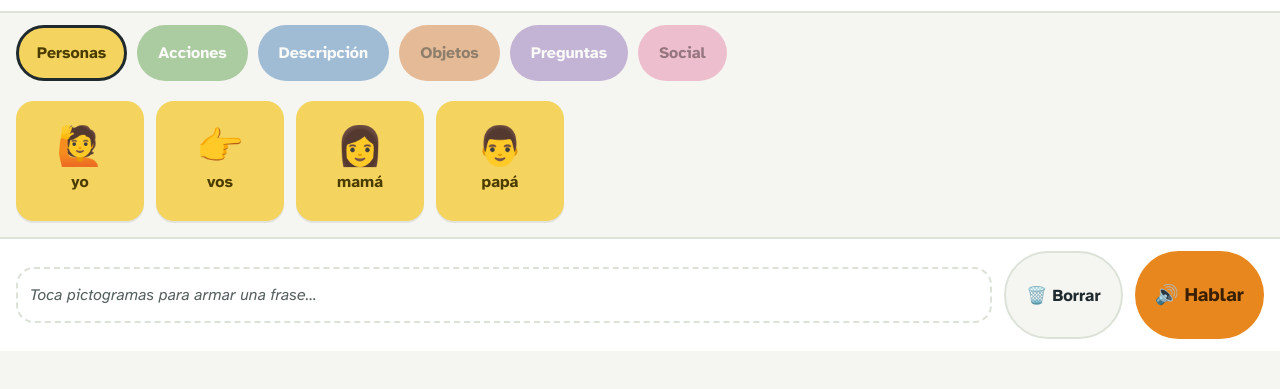
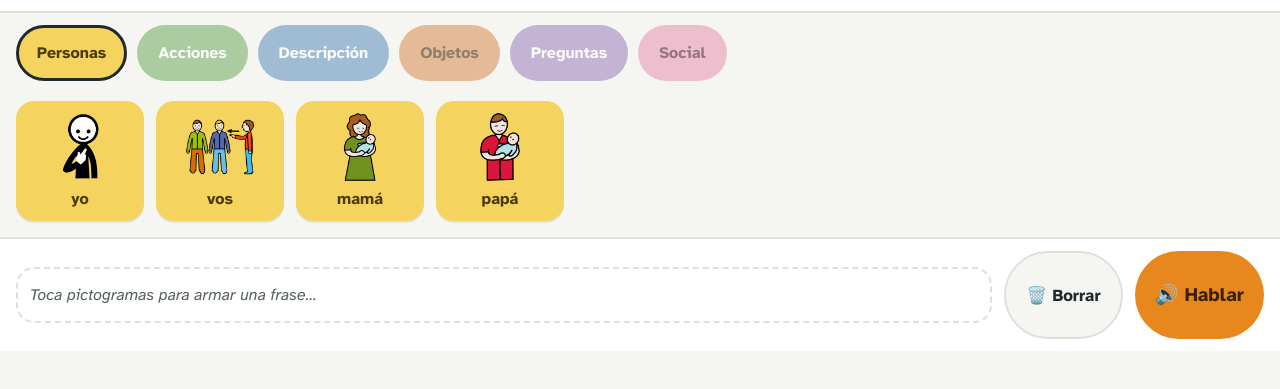
Before and after one commit to abrahamarce/Proyecto_aplicacion_pictogramas, a plain HTML site: page comunica.html in a window 1280 px wide. Shown: the part 81-470 px from the top of the page. Drawn offline with Linux system fonts and the light colour scheme.

Commit message:
Cambios para agregar las imagenes a la app

```diff
--- a/comunica.html
+++ b/comunica.html
@@ -7,7 +7,6 @@
 <link rel="preconnect" href="https://fonts.googleapis.com">
 <link href="https://fonts.googleapis.com/css2?family=Atkinson+Hyperlegible:ital,wght@0,400;0,700;1,400&display=swap" rel="stylesheet">
 <style>
-  /* Variables globales de color, radio de esquinas y tamaño mínimo táctil */
   :root{
     --bg: #F5F6F1;
     --surface: #FFFFFF;
@@ -39,7 +38,6 @@
 
   *{ box-sizing: border-box; }
 
-  /* Estilos base: fondo, tipografía y que la página ocupe toda la pantalla */
   html, body{
     margin:0; padding:0; height:100%;
     background: var(--bg);
@@ -47,19 +45,16 @@
     font-family: 'Atkinson Hyperlegible', system-ui, -apple-system, sans-serif;
   }
 
-  /* body en columna para apilar header, contenido y barra inferior */
   body{
     display:flex;
     flex-direction:column;
     min-height:100vh;
   }
 
-  /* Respeta la preferencia del sistema de reducir animaciones (accesibilidad) */
   @media (prefers-reduced-motion: reduce){
     *{ animation-duration: 0.001ms !important; transition-duration: 0.001ms !important; }
   }
 
-  /* Resalta con un contorno grueso el elemento enfocado con teclado */
   :focus-visible{
     outline: 4px solid var(--focus);
     outline-offset: 2px;
@@ -77,7 +72,6 @@
     flex-wrap:wrap;
   }
 
-  /* Logo/nombre de la app en la esquina izquierda del header */
   .brand{
     display:flex;
     align-items:center;
@@ -93,7 +87,6 @@
     font-size:1.3rem;
   }
 
-  /* Interruptor tipo "píldora" para elegir entre modo Pictogramas y modo Escribir */
   .mode-toggle{
     display:flex;
     background: var(--bg);
@@ -114,14 +107,12 @@
     cursor:pointer;
     color: var(--ink-soft);
   }
-  /* Botón del modo activo se ve resaltado (fondo oscuro) */
   .mode-toggle button[aria-pressed="true"]{
     background: var(--ink);
     color: #fff;
   }
 
   /* ---------- Categorías (modo pictogramas) ---------- */
-  /* Fila horizontal con scroll de "chips" para elegir la categoría de pictogramas */
   .categorias{
     display:flex;
     gap:10px;
@@ -129,7 +120,6 @@
     overflow-x:auto;
     background: var(--bg);
   }
-  /* Chip de categoría: se ve atenuado si no está seleccionado */
   .cat-chip{
     flex: 0 0 auto;
     border: none;
@@ -147,7 +137,6 @@
     border: 3px solid transparent;
     opacity:0.55;
   }
-  /* Categoría activa: totalmente opaca y con borde marcado */
   .cat-chip[aria-pressed="true"]{
     opacity:1;
     border-color: var(--ink);
@@ -162,14 +151,12 @@
     gap:16px;
   }
 
-  /* Cuadrícula responsiva de pictogramas de la categoría activa */
   .grid-pictogramas{
     display:grid;
     grid-template-columns: repeat(auto-fill, minmax(120px, 1fr));
     gap:12px;
   }
 
-  /* Botón individual de pictograma (emoji + palabra) */
   .pictograma{
     border: none;
     border-radius: var(--radius);
@@ -184,13 +171,17 @@
     font-family:inherit;
     box-shadow: 0 2px 0 rgba(0,0,0,0.08);
   }
-  /* Efecto de "presionado" al tocar el pictograma */
   .pictograma:active{ transform: translateY(2px); box-shadow:none; }
   .pictograma .emoji{ font-size: 2.4rem; line-height:1; }
+  .pictograma .pictograma-img{
+    width: 100%;
+    max-width: 72px;
+    aspect-ratio: 1 / 1;
+    object-fit: contain;
+  }
   .pictograma .palabra{ font-weight:700; font-size:1rem; text-align:center; }
 
   /* ---------- Modo texto ---------- */
-  /* Contenedor del formulario de escritura libre */
   .modo-texto{
     display:flex;
     flex-direction:column;
@@ -201,7 +192,6 @@
     font-weight:700;
     font-size:1.1rem;
   }
-  /* Cuadro de texto grande donde el usuario escribe lo que quiere decir */
   .modo-texto textarea{
     flex:1;
     min-height: 180px;
@@ -220,7 +210,6 @@
   }
 
   /* ---------- Barra inferior: frase construida ---------- */
-  /* Franja fija en la parte inferior con la frase armada y los botones de acción */
   .barra-frase{
     background: var(--surface);
     border-top: 2px solid var(--line);
@@ -229,7 +218,6 @@
     align-items:center;
     gap:12px;
   }
-  /* Caja donde se van mostrando los "chips" de palabras de la frase */
   .frase-actual{
     flex:1;
     min-height: 56px;
@@ -241,13 +229,11 @@
     align-items:center;
     gap:8px;
   }
-  /* Texto de ayuda que aparece solo cuando todavía no hay ninguna palabra */
   .frase-actual:empty::before{
     content: "Toca pictogramas para armar una frase…";
     color: var(--ink-soft);
     font-style: italic;
   }
-  /* Cada palabra ya agregada a la frase se muestra como una píldora */
   .frase-chip{
     background: var(--bg);
     border-radius: 999px;
@@ -256,7 +242,6 @@
     font-size:0.95rem;
   }
 
-  /* Estilo base compartido por los botones de acción (Borrar / Hablar) */
   .btn{
     font-family:inherit;
     font-weight:700;
@@ -283,7 +268,6 @@
     border: 2px solid var(--line);
   }
 
-  /* Oculta visualmente un elemento pero lo deja disponible para lectores de pantalla */
   .visually-hidden{
     position:absolute;
     width:1px; height:1px;
@@ -294,7 +278,6 @@
 
   [hidden]{ display:none !important; }
 
-  /* Ajustes para pantallas angostas (celulares) */
   @media (max-width: 480px){
     .brand span:last-child{ display:none; }
     .grid-pictogramas{ grid-template-columns: repeat(auto-fill, minmax(96px, 1fr)); }
@@ -304,7 +287,6 @@
 </head>
 <body>
 
-<!-- Encabezado: marca de la app y el interruptor de modo (pictogramas / escribir) -->
 <header>
   <div class="brand">
     <span class="brand-mark" aria-hidden="true">💬</span>
@@ -321,7 +303,7 @@
   </div>
 </header>
 
-<!-- MODO PICTOGRAMAS: categorías y grilla se generan por JavaScript (ver renderCategorias/renderGrid) -->
+<!-- MODO PICTOGRAMAS -->
 <div id="vista-pictogramas">
   <nav class="categorias" id="lista-categorias" aria-label="Categorías de pictogramas"></nav>
   <main>
@@ -329,7 +311,7 @@
   </main>
 </div>
 
-<!-- MODO TEXTO: oculto por defecto (atributo "hidden"), se muestra al cambiar de modo -->
+<!-- MODO TEXTO -->
 <div id="vista-texto" hidden>
   <main>
     <div class="modo-texto">
@@ -340,14 +322,13 @@
   </main>
 </div>
 
-<!-- BARRA INFERIOR (solo visible en modo pictogramas): frase armada y botones de acción -->
+<!-- BARRA INFERIOR (solo modo pictogramas) -->
 <div class="barra-frase" id="barra-frase">
   <div class="frase-actual" id="frase-actual" role="status" aria-live="polite" aria-label="Frase construida"></div>
   <button class="btn btn-limpiar" onclick="limpiarFrase()" aria-label="Borrar frase">🗑️ Borrar</button>
   <button class="btn btn-hablar" onclick="hablarFrase()" aria-label="Reproducir frase en voz alta">🔊 Hablar</button>
 </div>
 
-<!-- Región "viva" invisible: los lectores de pantalla anuncian aquí mensajes de estado (anunciar()) -->
 <div id="anuncios" class="visually-hidden" aria-live="assertive"></div>
 
 <script>
@@ -358,7 +339,6 @@
      mientras tanto se usa speechSynthesis como respaldo.
      ========================================================= */
 
-  // Lista de categorías gramaticales: cada una define su color de fondo/texto (clave Fitzgerald)
   const CATEGORIAS = [
     { id: 'personas',    nombre: 'Personas',   color: 'var(--cat-personas)',    colorInk: 'var(--cat-personas-ink)' },
     { id: 'acciones',    nombre: 'Acciones',   color: 'var(--cat-acciones)',    colorInk: 'var(--cat-acciones-ink)' },
@@ -368,38 +348,39 @@
     { id: 'social',      nombre: 'Social',     color: 'var(--cat-social)',      colorInk: 'var(--cat-social-ink)' },
   ];
 
-  // Banco de pictogramas: palabra, categoría a la que pertenece, emoji que se muestra
-  // y audioUrl (grabación real, hoy en null → se usa síntesis de voz como respaldo)
+  /* El campo "imagen" sigue la convención: nombre_de_la_palabra.png
+     (minúscula, sin tildes, sin espacios), dentro de la carpeta pictogramas/.
+     Si tus archivos tienen otro nombre, solo hay que editar ese valor. */
   const PICTOGRAMAS = [
-    { id:'p001', palabra:'yo',        categoria:'personas',    emoji:'🙋', audioUrl:null },
-    { id:'p002', palabra:'vos',       categoria:'personas',    emoji:'👉', audioUrl:null },
-    { id:'p003', palabra:'mamá',      categoria:'personas',    emoji:'👩', audioUrl:null },
-    { id:'p004', palabra:'papá',      categoria:'personas',    emoji:'👨', audioUrl:null },
+    { id:'p001', palabra:'yo',        categoria:'personas',    emoji:'🙋', imagen:'pictogramas/yo.png',       audioUrl:null },
+    { id:'p002', palabra:'vos',       categoria:'personas',    emoji:'👉', imagen:'pictogramas/vos.png',      audioUrl:null },
+    { id:'p003', palabra:'mamá',      categoria:'personas',    emoji:'👩', imagen:'pictogramas/mama.png',     audioUrl:null },
+    { id:'p004', palabra:'papá',      categoria:'personas',    emoji:'👨', imagen:'pictogramas/papa.png',     audioUrl:null },
 
-    { id:'p010', palabra:'querer',    categoria:'acciones',    emoji:'🤲', audioUrl:null },
-    { id:'p011', palabra:'ir',        categoria:'acciones',    emoji:'🚶', audioUrl:null },
-    { id:'p012', palabra:'comer',     categoria:'acciones',    emoji:'🍽️', audioUrl:null },
-    { id:'p013', palabra:'jugar',     categoria:'acciones',    emoji:'🎲', audioUrl:null },
-    { id:'p014', palabra:'ayudar',    categoria:'acciones',    emoji:'🤝', audioUrl:null },
+    { id:'p010', palabra:'querer',    categoria:'acciones',    emoji:'🤲', imagen:'pictogramas/querer.png',   audioUrl:null },
+    { id:'p011', palabra:'ir',        categoria:'acciones',    emoji:'🚶', imagen:'pictogramas/ir.png',       audioUrl:null },
+    { id:'p012', palabra:'comer',     categoria:'acciones',    emoji:'🍽️', imagen:'pictogramas/comer.png',    audioUrl:null },
+    { id:'p013', palabra:'jugar',     categoria:'acciones',    emoji:'🎲', imagen:'pictogramas/jugar.png',    audioUrl:null },
+    { id:'p014', palabra:'ayudar',    categoria:'acciones',    emoji:'🤝', imagen:'pictogramas/ayudar.png',   audioUrl:null },
 
-    { id:'p020', palabra:'feliz',     categoria:'descripcion', emoji:'😊', audioUrl:null },
-    { id:'p021', palabra:'triste',    categoria:'descripcion', emoji:'😢', audioUrl:null },
-    { id:'p022', palabra:'cansado',   categoria:'descripcion', emoji:'😴', audioUrl:null },
-    { id:'p023', palabra:'grande',    categoria:'descripcion', emoji:'📏', audioUrl:null },
+    { id:'p020', palabra:'feliz',     categoria:'descripcion', emoji:'😊', imagen:'pictogramas/feliz.png',    audioUrl:null },
+    { id:'p021', palabra:'triste',    categoria:'descripcion', emoji:'😢', imagen:'pictogramas/triste.png',   audioUrl:null },
+    { id:'p022', palabra:'cansado',   categoria:'descripcion', emoji:'😴', imagen:'pictogramas/cansado.png',  audioUrl:null },
+    { id:'p023', palabra:'grande',    categoria:'descripcion', emoji:'📏', imagen:'pictogramas/grande.png',   audioUrl:null },
 
-    { id:'p030', palabra:'agua',      categoria:'objetos',     emoji:'💧', audioUrl:null },
-    { id:'p031', palabra:'comida',    categoria:'objetos',     emoji:'🍞', audioUrl:null },
-    { id:'p032', palabra:'baño',      categoria:'objetos',     emoji:'🚻', audioUrl:null },
-    { id:'p033', palabra:'pelota',    categoria:'objetos',     emoji:'⚽', audioUrl:null },
+    { id:'p030', palabra:'agua',      categoria:'objetos',     emoji:'💧', imagen:'pictogramas/agua.png',     audioUrl:null },
+    { id:'p031', palabra:'comida',    categoria:'objetos',     emoji:'🍞', imagen:'pictogramas/comida.png',   audioUrl:null },
+    { id:'p032', palabra:'baño',      categoria:'objetos',     emoji:'🚻', imagen:'pictogramas/bano.png',     audioUrl:null },
+    { id:'p033', palabra:'pelota',    categoria:'objetos',     emoji:'⚽', imagen:'pictogramas/pelota.png',   audioUrl:null },
 
-    { id:'p040', palabra:'qué',       categoria:'preguntas',   emoji:'❓', audioUrl:null },
-    { id:'p041', palabra:'dónde',     categoria:'preguntas',   emoji:'📍', audioUrl:null },
-    { id:'p042', palabra:'cuándo',    categoria:'preguntas',   emoji:'⏰', audioUrl:null },
+    { id:'p040', palabra:'qué',       categoria:'preguntas',   emoji:'❓', imagen:'pictogramas/que.png',      audioUrl:null },
+    { id:'p041', palabra:'dónde',     categoria:'preguntas',   emoji:'📍', imagen:'pictogramas/donde.png',    audioUrl:null },
+    { id:'p042', palabra:'cuándo',    categoria:'preguntas',   emoji:'⏰', imagen:'pictogramas/cuando.png',   audioUrl:null },
 
-    { id:'p050', palabra:'hola',      categoria:'social',      emoji:'👋', audioUrl:null },
-    { id:'p051', palabra:'gracias',   categoria:'social',      emoji:'🙏', audioUrl:null },
-    { id:'p052', palabra:'sí',        categoria:'social',      emoji:'✅', audioUrl:null },
-    { id:'p053', palabra:'no',        categoria:'social',      emoji:'🚫', audioUrl:null },
+    { id:'p050', palabra:'hola',      categoria:'social',      emoji:'👋', imagen:'pictogramas/hola.png',     audioUrl:null },
+    { id:'p051', palabra:'gracias',   categoria:'social',      emoji:'🙏', imagen:'pictogramas/gracias.png',  audioUrl:null },
+    { id:'p052', palabra:'sí',        categoria:'social',      emoji:'✅', imagen:'pictogramas/si.png',       audioUrl:null },
+    { id:'p053', palabra:'no',        categoria:'social',      emoji:'🚫', imagen:'pictogramas/no.png',       audioUrl:null },
   ];
 
   /* =========================================================
@@ -407,7 +388,6 @@
      Cuando lleguen los audios grabados, solo hay que llenar
      audioUrl en cada objeto — esta función no cambia.
      ========================================================= */
-  // Reproduce un audio grabado si existe; si no, recurre a la voz sintetizada del navegador
   function reproducirTexto(texto, audioUrl){
     if (audioUrl){
       const audio = new Audio(audioUrl);
@@ -418,14 +398,12 @@
       anunciar('El navegador no soporta voz por síntesis.');
       return;
     }
-    // Cancela cualquier lectura en curso para que no se superpongan dos voces
     window.speechSynthesis.cancel();
     const utterance = new SpeechSynthesisUtterance(texto);
     utterance.lang = 'es-ES';
     window.speechSynthesis.speak(utterance);
   }
 
-  // Escribe un mensaje en la región "viva" para que lectores de pantalla lo anuncien
   function anunciar(mensaje){
     document.getElementById('anuncios').textContent = mensaje;
   }
@@ -433,7 +411,6 @@
   /* =========================================================
      MODO: alternar entre pictogramas y texto
      ========================================================= */
-  // Muestra la vista pictogramas o la vista texto, y actualiza los botones del interruptor
   function cambiarModo(modo){
     const esPictogramas = modo === 'pictogramas';
     document.getElementById('vista-pictogramas').hidden = !esPictogramas;
@@ -449,10 +426,9 @@
   /* =========================================================
      MODO PICTOGRAMAS
      ========================================================= */
-  let categoriaActiva = 'personas'; // categoría seleccionada actualmente en los chips
-  let frase = [];                   // lista de pictogramas que el usuario va tocando, en orden
+  let categoriaActiva = 'personas';
+  let frase = [];
 
-  // Dibuja los chips de categorías; resalta el que coincide con categoriaActiva
   function renderCategorias(){
     const cont = document.getElementById('lista-categorias');
     cont.innerHTML = '';
@@ -463,13 +439,11 @@
       btn.style.background = cat.color;
       btn.style.color = cat.colorInk;
       btn.textContent = cat.nombre;
-      // Al hacer clic, cambia la categoría activa y vuelve a dibujar chips + grilla
       btn.onclick = () => { categoriaActiva = cat.id; renderCategorias(); renderGrid(); };
       cont.appendChild(btn);
     });
   }
 
-  // Dibuja la grilla de pictogramas filtrando solo los de la categoría activa
   function renderGrid(){
     const grid = document.getElementById('grid-pictogramas');
     grid.innerHTML = '';
@@ -481,20 +455,25 @@
       btn.style.color = cat.colorInk;
       btn.setAttribute('role', 'listitem');
       btn.setAttribute('aria-label', p.palabra);
-      btn.innerHTML = `<span class="emoji" aria-hidden="true">${p.emoji}</span><span class="palabra">${p.palabra}</span>`;
+
+      // Si hay imagen, se muestra el PNG; si falla al cargar, cae al emoji.
+      const contenidoVisual = p.imagen
+        ? `<img class="pictograma-img" src="${p.imagen}" alt=""
+               onerror="this.replaceWith(Object.assign(document.createElement('span'),{className:'emoji',textContent:'${p.emoji}'}))">`
+        : `<span class="emoji" aria-hidden="true">${p.emoji}</span>`;
+
+      btn.innerHTML = `${contenidoVisual}<span class="palabra">${p.palabra}</span>`;
       btn.onclick = () => tocarPictograma(p);
       grid.appendChild(btn);
     });
   }
 
-  // Al tocar un pictograma: se agrega a la frase, se refresca la barra inferior y se dice en voz alta
   function tocarPictograma(p){
     frase.push(p);
     renderFrase();
     reproducirTexto(p.palabra, p.audioUrl);
   }
 
-  // Vuelve a dibujar los chips de palabras de la frase actual en la barra inferior
   function renderFrase(){
     const cont = document.getElementById('frase-actual');
     cont.innerHTML = '';
@@ -506,14 +485,12 @@
     });
   }
 
-  // Vacía la frase construida y avisa el cambio a los lectores de pantalla
   function limpiarFrase(){
     frase = [];
     renderFrase();
     anunciar('Frase borrada');
   }
 
-  // Une todas las palabras de la frase y las reproduce como una sola oración
   function hablarFrase(){
     if (frase.length === 0){
       anunciar('No hay ninguna frase para reproducir');
@@ -527,7 +504,6 @@
      MODO TEXTO
      ========================================================= */
   const entradaTexto = document.getElementById('entrada-texto');
-  // Enter (sin Shift) reproduce en voz alta el texto escrito, sin insertar salto de línea
   entradaTexto.addEventListener('keydown', (evento) => {
     if (evento.key === 'Enter' && !evento.shiftKey){
       evento.preventDefault();
@@ -539,7 +515,7 @@
   });
 
   /* =========================================================
-     INICIO: primer dibujado de categorías y pictogramas al cargar la página
+     INICIO
      ========================================================= */
   renderCategorias();
   renderGrid();
--- a/css/estilos.css
+++ b/css/estilos.css
@@ -177,6 +177,12 @@ main{
 /* Efecto de "presionado" al tocar el pictograma */
 .pictograma:active{ transform: translateY(2px); box-shadow:none; }
 .pictograma .emoji{ font-size: 2.4rem; line-height:1; }
+.pictograma .pictograma-img{
+  width: 100%;
+  max-width: 72px; /*limita que tan grande puede ser la imagen del pictograma*/
+  aspect-ratio: 1 / 1; /*fuerza que la imagen sea cuadrada*/
+  object-fit: contain; /*hace que la imagen se escale para caber dentro del cuadro sin deformarse*/
+}
 .pictograma .palabra{ font-weight:700; font-size:1rem; text-align:center; }
 
 /* ---------- Modo texto ---------- */
```
Also changed, not shown: js/app.js (+29 -25 lines), pictogramas/bano.png (renamed from pictogramas/baño.png), pictogramas/cuando.png (renamed from pictogramas/cuándo.png), pictogramas/donde.png (renamed from pictogramas/dónde.png), pictogramas/mama.png (renamed from pictogramas/mamá.png), pictogramas/papa.png (renamed from pictogramas/papá.png), pictogramas/que.png (renamed from pictogramas/qué.png), pictogramas/si.png (renamed from pictogramas/sí.png).
